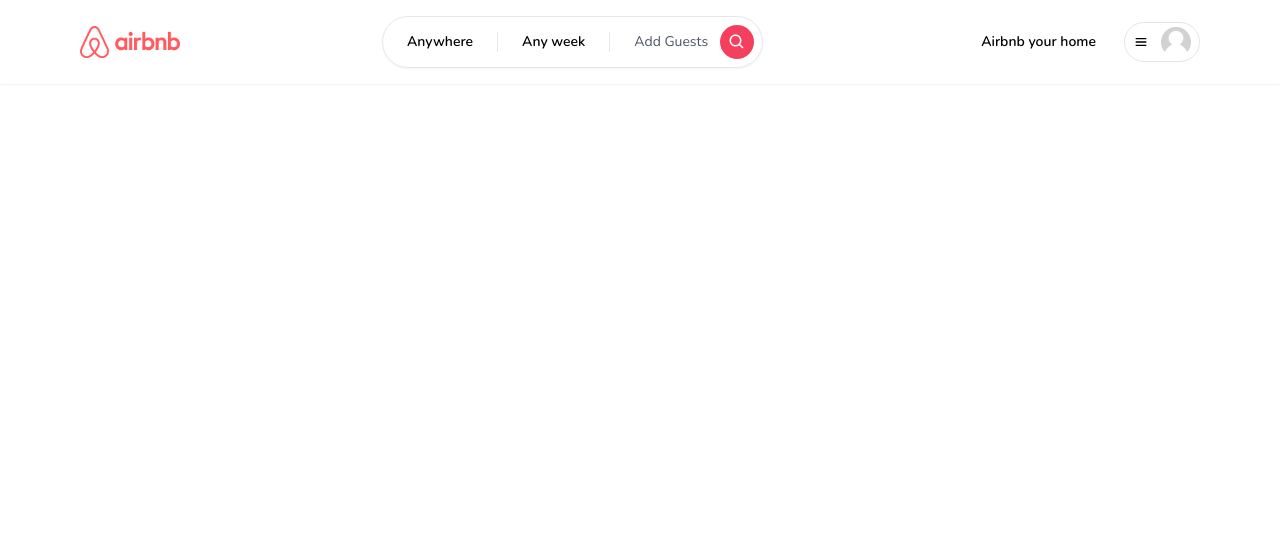
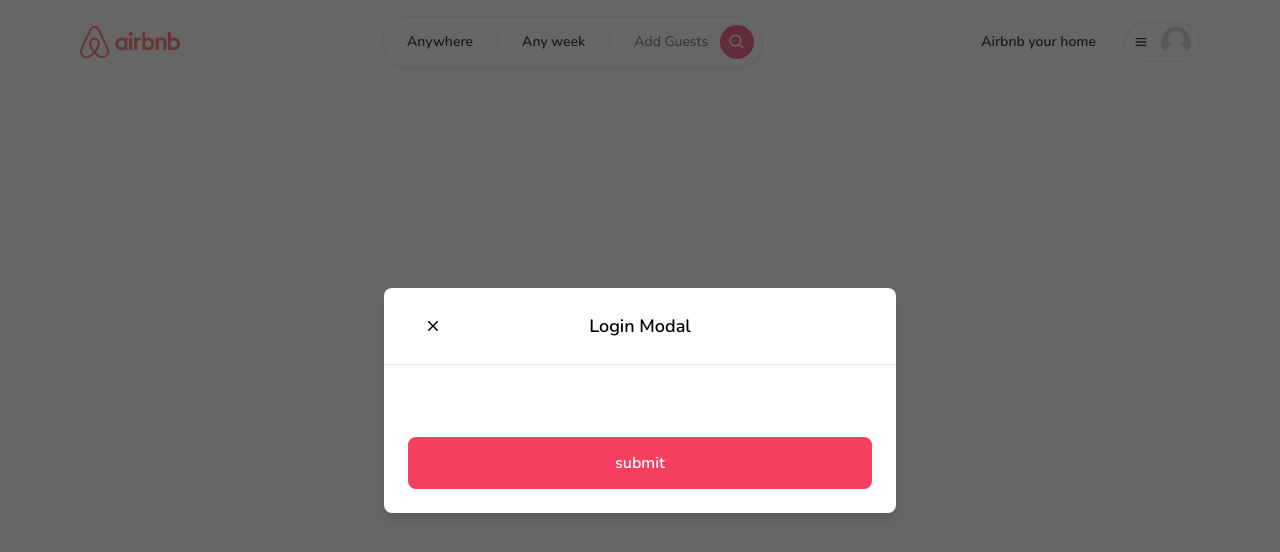
Before and after one commit to phamquy01/Airbnb, a Next.js app: page / in a window 1280 px wide. Shown: the top 552 px of the page. Built offline with nearby package versions, Linux system fonts and the light colour scheme.

Commit message:
airbnb-modal

```diff
--- a/app/components/modals/Modal.tsx
+++ b/app/components/modals/Modal.tsx
@@ -14,7 +14,7 @@
   actionLabel: string;
   disabled?: boolean;
   secondaryAction?: () => void;
-  secondaryLabel?: string;
+  secondaryActionLabel?: string;
 }
 
 const Modal: React.FC<ModalProps> = ({
@@ -27,7 +27,7 @@
   actionLabel,
   disabled,
   secondaryAction,
-  secondaryLabel,
+  secondaryActionLabel,
 }) => {
   const [showModal, setShowModal] = useState(isOpen);
   useEffect(() => {
@@ -86,7 +86,19 @@
               {/* FOOTER */}
               <div className="flex flex-col gap-2 p-6">
                 <div className="flex -flex-row items-center gap-4 w-full">
-                  {/* <Button label="Login" /> */}
+                  {secondaryActionLabel && secondaryAction && (
+                    <Button
+                      outline
+                      disabled={disabled}
+                      label={secondaryActionLabel}
+                      onClick={handleSecondaryAction}
+                    />
+                  )}
+                  <Button
+                    disabled={disabled}
+                    label={actionLabel}
+                    onClick={handleSubmit}
+                  />
                 </div>
               </div>
             </div>
--- a/app/layout.tsx
+++ b/app/layout.tsx
@@ -24,7 +24,7 @@
     <html lang="en">
       <body className={font.className}>
         <ClientOnly>
-          {/* <Modal title="Login Modal" isOpen /> */}
+          <Modal actionLabel="submit" title="Login Modal" isOpen />
           <Navbar />
         </ClientOnly>
         {children}
```
